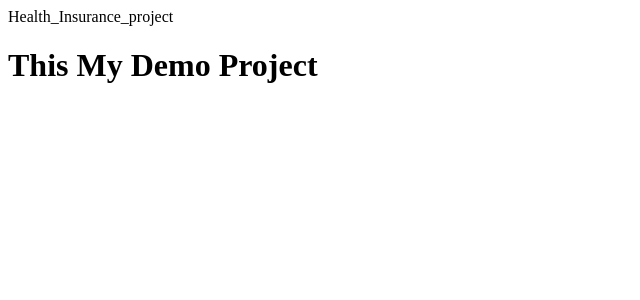
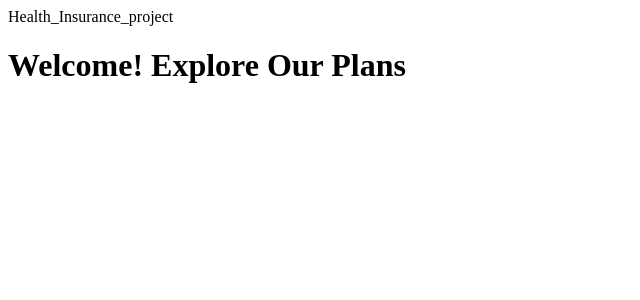
Before and after one commit to AdityaChavan0205/Health-Insurance-Project, a React (Vite) app in the folder Frontend/: page / in a window 1280 px wide. Shown: the top 300 px of the page, without its empty margins (0-640 px from the left). Built offline with nearby package versions, Linux system fonts and the light colour scheme.

Commit message:
modified

```diff
--- a/Frontend/src/App.jsx
+++ b/Frontend/src/App.jsx
@@ -3,7 +3,7 @@ import React from 'react'
 function App() {
   return (
     <div>Health_Insurance_project
-      <h1> This My Demo Project</h1>
+      <h1>Welcome! Explore Our Plans</h1>
     </div>
 
   )
```
